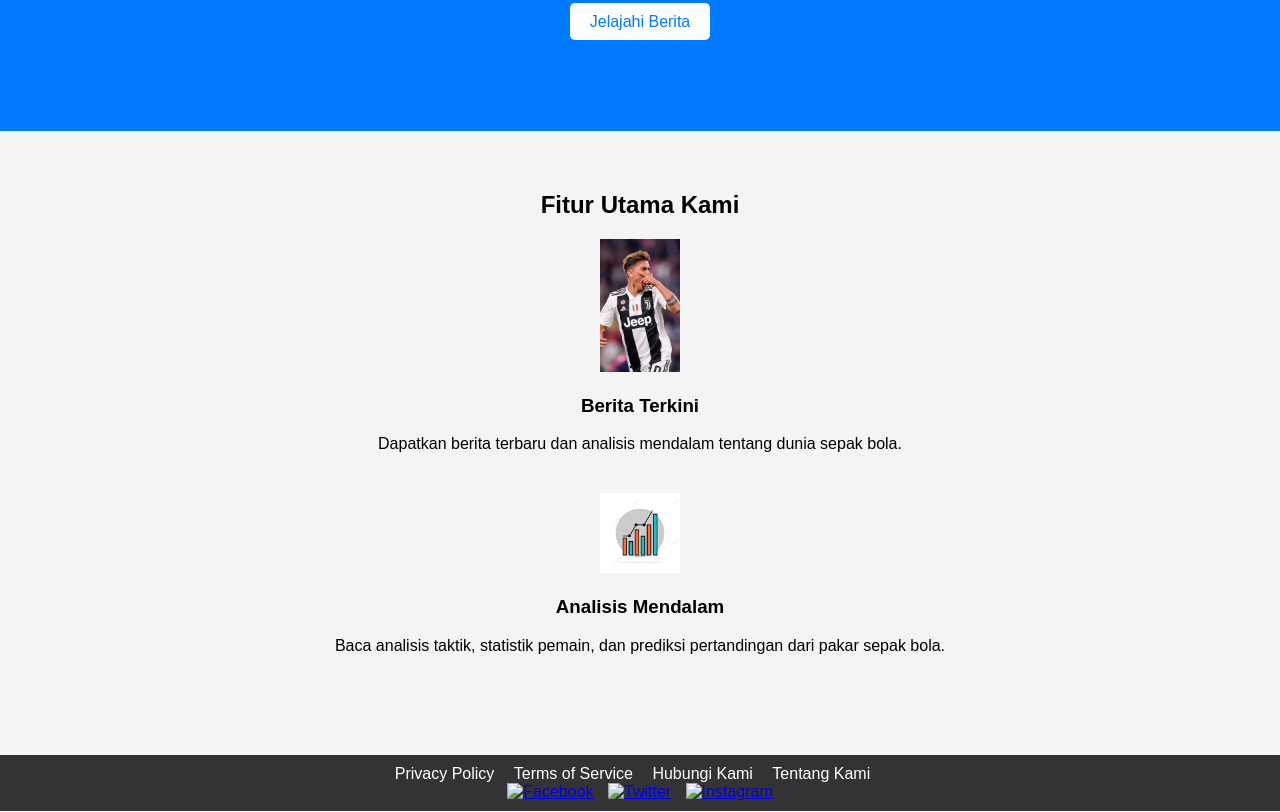
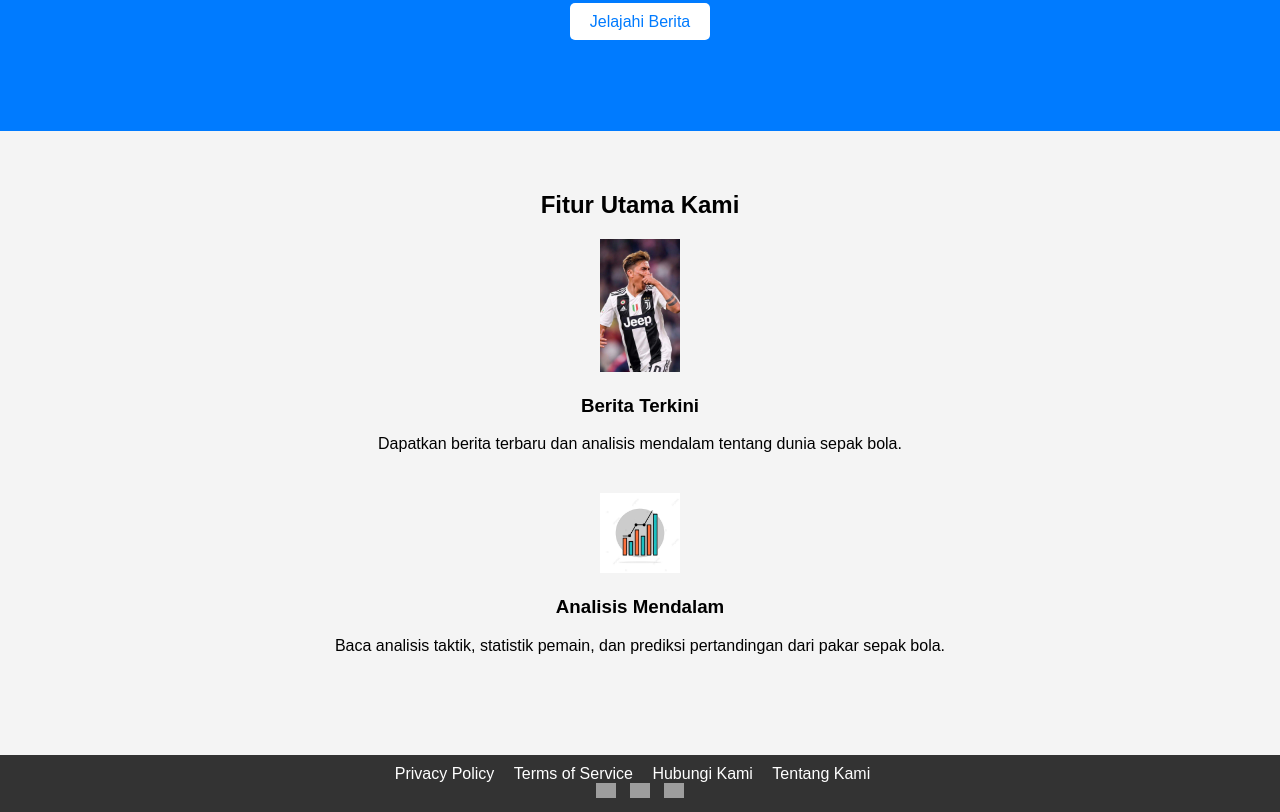
Before and after one commit to axellekeren/BolaMania, a plain HTML site: page index.html in a window 1280 px wide. Shown: the part 315-1127 px from the top of the page. Drawn offline with Linux system fonts and the light colour scheme; grey boxes are pictures that could not be loaded.

Commit message:
Update index.html

```diff
--- a/index.html
+++ b/index.html
@@ -59,9 +59,9 @@
                 <li><a href="about.html">Tentang Kami</a></li>
             </ul>
             <div class="social-media">
-                <a href="#"><img src="facebook-icon.png" alt="Facebook"></a>
-                <a href="#"><img src="twitter-icon.png" alt="Twitter"></a>
-                <a href="#"><img src="instagram-icon.png" alt="Instagram"></a>
+                <a href="https://www.facebook.com/profile.php?id=61559928209892"><img src="https://cdn.pixabay.com/photo/2015/05/17/10/51/facebook-770688_960_720.png" alt="Facebook"></a>
+                <a href="https://x.com/AxelleKurn80867"><img src="https://cdn.freelogovectors.net/wp-content/uploads/2023/07/twitter-x-logo-freelogovectors.net_.png" alt="Twitter"></a>
+                <a href="https://www.instagram.com/alexander_axelle_k/"><img src="https://upload.wikimedia.org/wikipedia/commons/thumb/9/95/Instagram_logo_2022.svg/1000px-Instagram_logo_2022.svg.png" alt="Instagram"></a>
             </div>
         </div>
     </footer>
```
